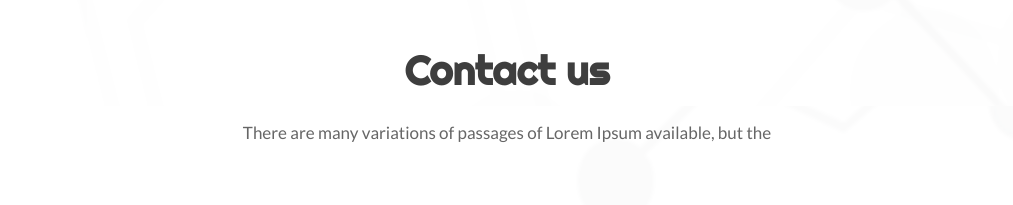
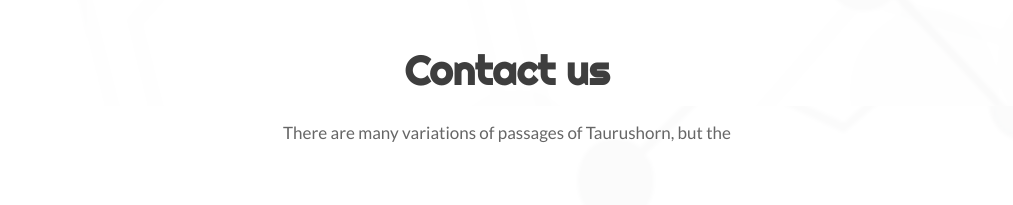
Before and after one commit to Taurushorn2342/www.Taurushorn.com, a plain HTML site: page index.html in a window 1280 px wide. Shown: the part 4920-5125 px from the top of the page, without its empty margins (133-1146 px from the left). Drawn offline with nearby package versions, Linux system fonts and the light colour scheme; a web font is replaced by a local one.

Commit message:
Update index.html

```diff
--- a/index.html
+++ b/index.html
@@ -305,7 +305,7 @@
                <div class="col-md-12">
                   <div class="titlepage">
                      <h2>Contact us</h2>
-                     <span>There are many variations of passages of Lorem Ipsum available, but the </span>
+                     <span>There are many variations of passages of Taurushorn, but the </span>
                   </div>
                </div>
             </div>
```
